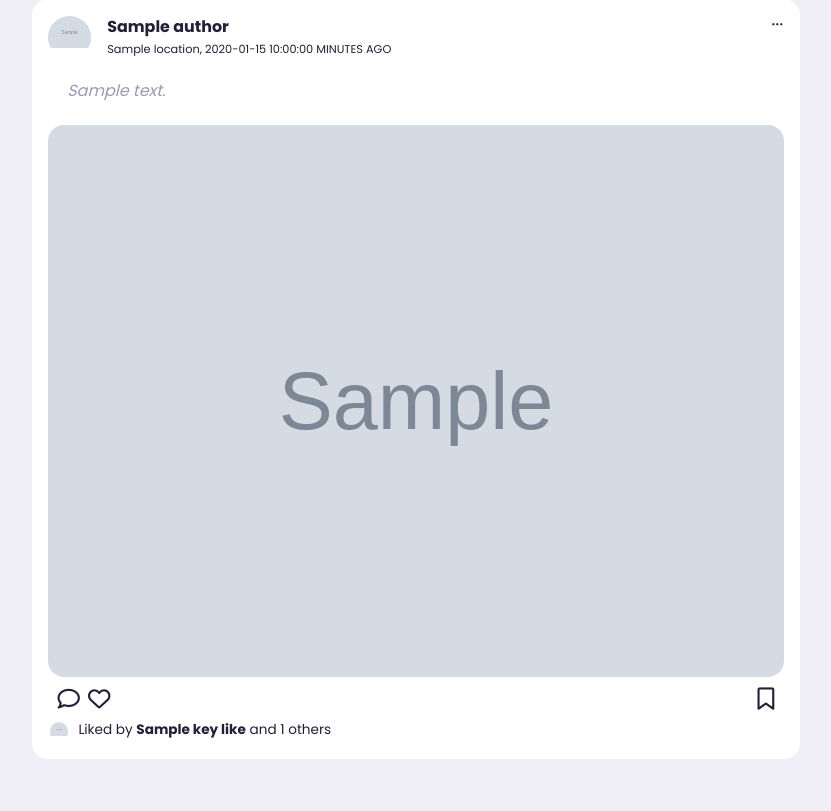
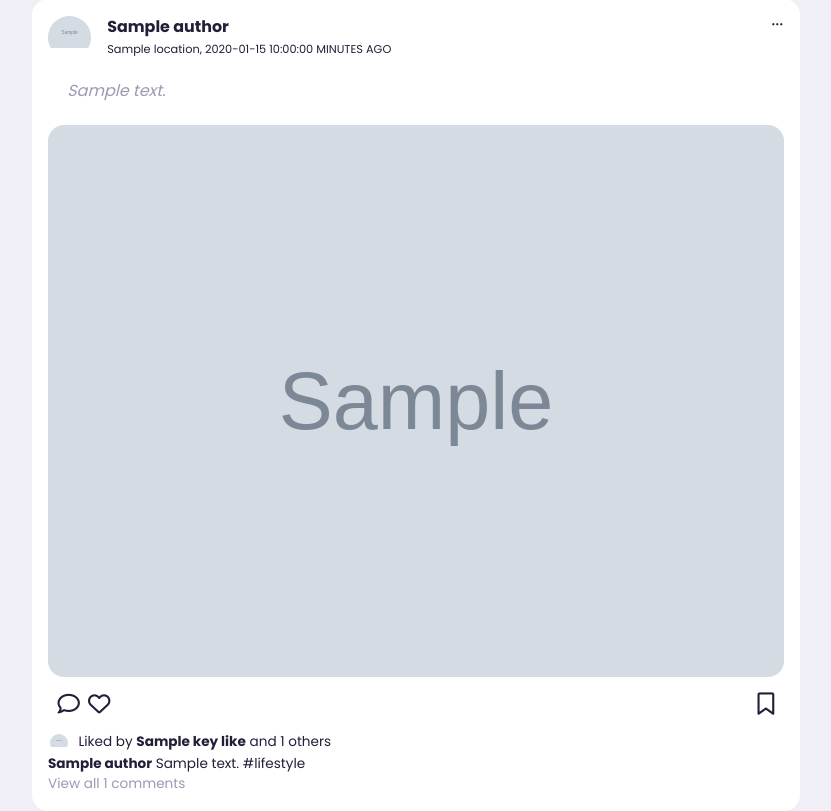
Before and after one commit to twyle/butterfly, a Python web app: template services/app/butterfly/templates/home/home.html in a window 1280 px wide. Shown: the part 103-914 px from the top of the page, without its empty margins (224-1055 px from the left). Before the commit the page ends 862 px from the top, so only its background shows below. Run offline with Jinja, Linux system fonts and the light colour scheme; the template is opened without the code that fills it: most values are stand-ins (such as "Sample title", 1, 10 or a date in 2020); grey boxes marked "Sample" are stand-in pictures; some libraries are stand-ins or nearby versions.

Commit message:
feat: likes the post.

```diff
--- a/services/app/butterfly/blueprints/database/schemas/post.py
+++ b/services/app/butterfly/blueprints/database/schemas/post.py
@@ -42,6 +42,11 @@ class PostLike(BaseModel):
     key_like: Optional[PostAuthor] = None
     likes_count: Optional[int] = Field(default=0)
 
+class KeyComment(BaseModel):
+    author: PostAuthor
+    text: str
+    comments_count: int
+
 class PostSchema(BaseModel):
     id: str
     text: str
@@ -51,3 +56,4 @@ class PostSchema(BaseModel):
     location: str
     like: PostLike
     bookmarked: bool
+    key_comment: Optional[KeyComment] = None
--- a/services/app/butterfly/static/css/style.css
+++ b/services/app/butterfly/static/css/style.css
@@ -374,9 +374,9 @@ main .container{
      gap: 0.5rem;
  }
 
- .middle .feed .action-buttons .interaction-button i{
+ /* .middle .feed .action-buttons .interaction-button i{
      display: none;
- }
+ } */
 
  .middle .feed .action-buttons .interaction-button i.active{
      display: block;
@@ -388,12 +388,24 @@ main .container{
     gap: 0.5rem;
 }
 
-.middle .feed .action-buttons .owner-actions .bookmark i{
+/* .middle .feed .action-buttons .owner-actions .bookmark i{
+    display: none;
+} */
+
+.middle .feed .action-buttons .owner-actions .bookmark i.active{
+    display: block;
+}
+
+.middle .feed .action-buttons .interaction-button .like-button i{
     display: none;
 }
 
-.middle .feed .action-buttons .owner-actions .bookmark i.active{
-    display: block;
+.middle .feed .action-buttons .interaction-button .like-button i.active{
+    display: inline;
+}
+
+.middle .feed .action-buttons .interaction-button .like-button .fa-solid{
+    color: red;
 }
 
  .middle .liked-by{
--- a/services/app/butterfly/templates/home/home.html
+++ b/services/app/butterfly/templates/home/home.html
@@ -119,17 +119,23 @@
 
                                 <div class="interaction-button">
                                     <span>
-                                        <i class="fa-regular fa-comment active"></i>
+                                        <i class="fa-regular fa-comment"></i>
                                     </span>
                                     <div class="like-button">
-                                        {% if post['liked'] %}
+                                        {% if post.like.liked %}
+                                            <span>
+                                                <i class="fa-solid fa-heart active"></i>
+                                            </span>
+                                            <span>
+                                                <i class="fa-regular fa-heart"></i>
+                                            </span>
+                                        {% else %}
                                         <span>
                                             <i class="fa-solid fa-heart"></i>
                                         </span>
-                                        {% else %}
-                                        <span>
-                                            <i class="fa-regular fa-heart active"></i>
-                                        </span>
+                                            <span>
+                                                <i class="fa-regular fa-heart active"></i>
+                                            </span>
                                         {% endif %}
                                     </div>
 
@@ -145,19 +151,13 @@
                                         </span>
                                     {% endif %}
                                     <div class="bookmark">
-                                        {% if post['bookmarked'] %}
-                                            <span>
-                                                <i class="fa-regular fa-bookmark"></i>
-                                            </span>
+                                        {% if post.bookmarked %}
                                             <span>
                                                 <i class="fa-solid fa-bookmark active"></i>
                                             </span>
                                         {% else %}
                                             <span>
-                                                <i class="fa-regular fa-bookmark active"></i>
-                                            </span>
-                                            <span>
-                                                <i class="fa-solid fa-bookmark"></i>
+                                                <i class="fa-regular fa-bookmark"></i>
                                             </span>
                                         {% endif %}
 
@@ -194,6 +194,21 @@
 
                             </div>
 
+                            {% if post.key_comment %}
+
+                                <div class="caption">
+                                    <p>
+                                        <b>{{ post.key_comment.author.name }}</b> {{ post.key_comment.text }}
+                                        <span class="hashtag">#lifestyle</span>
+                                    </p>
+                                </div>
+
+                                <div class="comments text-muted view-comments-btn">
+                                    View all {{ post.key_comment.comments_count }} comments
+                                </div>
+
+                            {% endif %}
+
                         </div>
 
                     {% endfor %}
```
Also changed, not shown: services/app/butterfly/blueprints/database/crud/comment.py (+9 -0 lines), services/app/butterfly/blueprints/home/view.py (+16 -3 lines), services/app/butterfly/helpers/data_generator.py (+55 -2 lines), services/app/butterfly.db.
